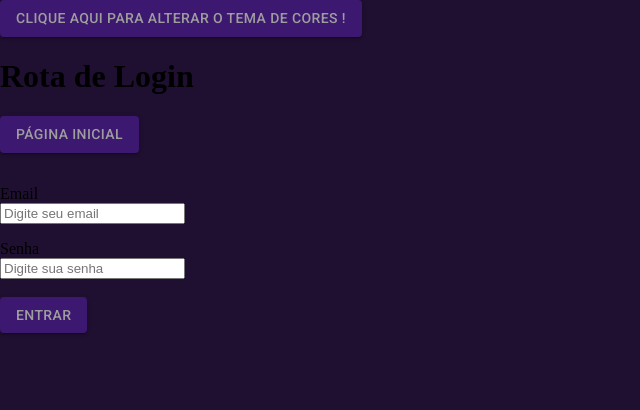
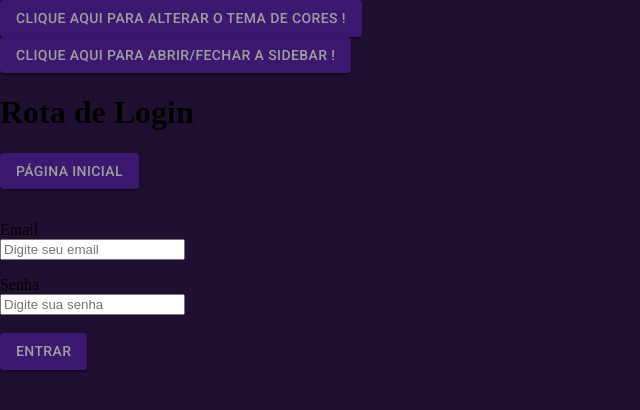
Before and after one commit to ocsoares/Aprendendo-ReactJS, a React (Vite) app: page /login in a window 1280 px wide. Shown: the top 410 px of the page, without its empty margins (0-640 px from the left). Built offline with nearby package versions, Linux system fonts and the light colour scheme; no server answers.

Commit message:
add open/close sidebar to login route

```diff
--- a/src/app/pages/login/Login.tsx
+++ b/src/app/pages/login/Login.tsx
@@ -4,12 +4,15 @@ import { InputLogin } from "./components/InputLogin";
 import { ButtonLogin } from "./components/ButtonLogin";
 import { Button } from "../../shared/components/Button";
 import { useAppTheme } from "../../shared/hooks/UseAppTheme";
+import { useSidebar } from "../../shared/hooks/UseSidebar";
 
 export const Login = () => {
   const [email, setEmail] = useState("");
   const [password, setPassword] = useState("");
 
   const routerNavigate = useNavigate();
+
+  const { toggleSidebarOpen } = useSidebar();
 
   const handleClick = () => {
     routerNavigate("/home"); // FUNÇÃO para NAVEGAR para uma Rota Especificada !!!
@@ -29,6 +32,11 @@ export const Login = () => {
       <Button
         text="Clique aqui para ALTERAR o Tema de Cores !"
         onClick={toggleTheme}
+      ></Button>
+
+      <Button
+        text="Clique aqui para ABRIR/FECHAR a Sidebar !"
+        onClick={toggleSidebarOpen}
       ></Button>
 
       <h1>Rota de Login</h1>
```
